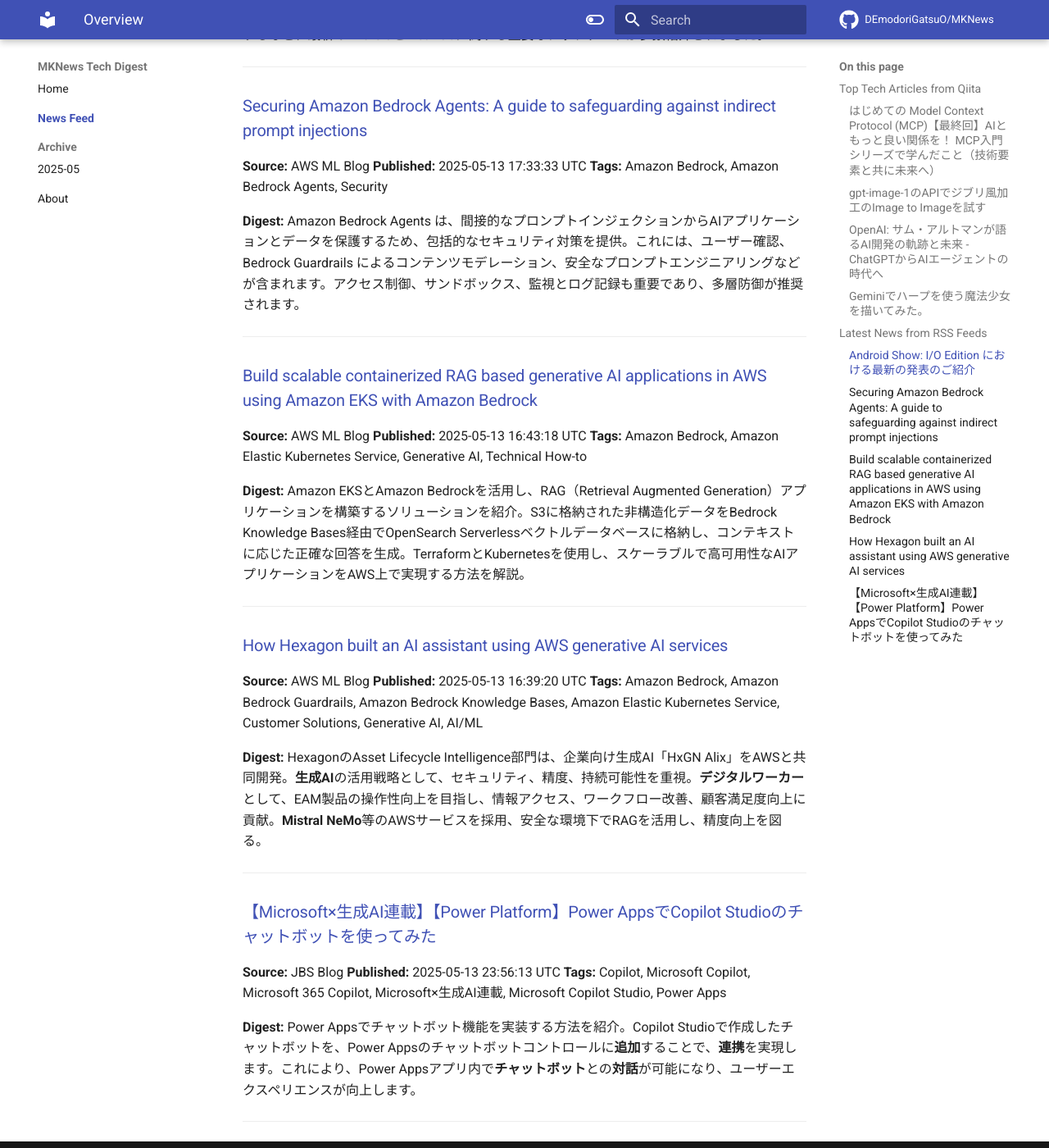
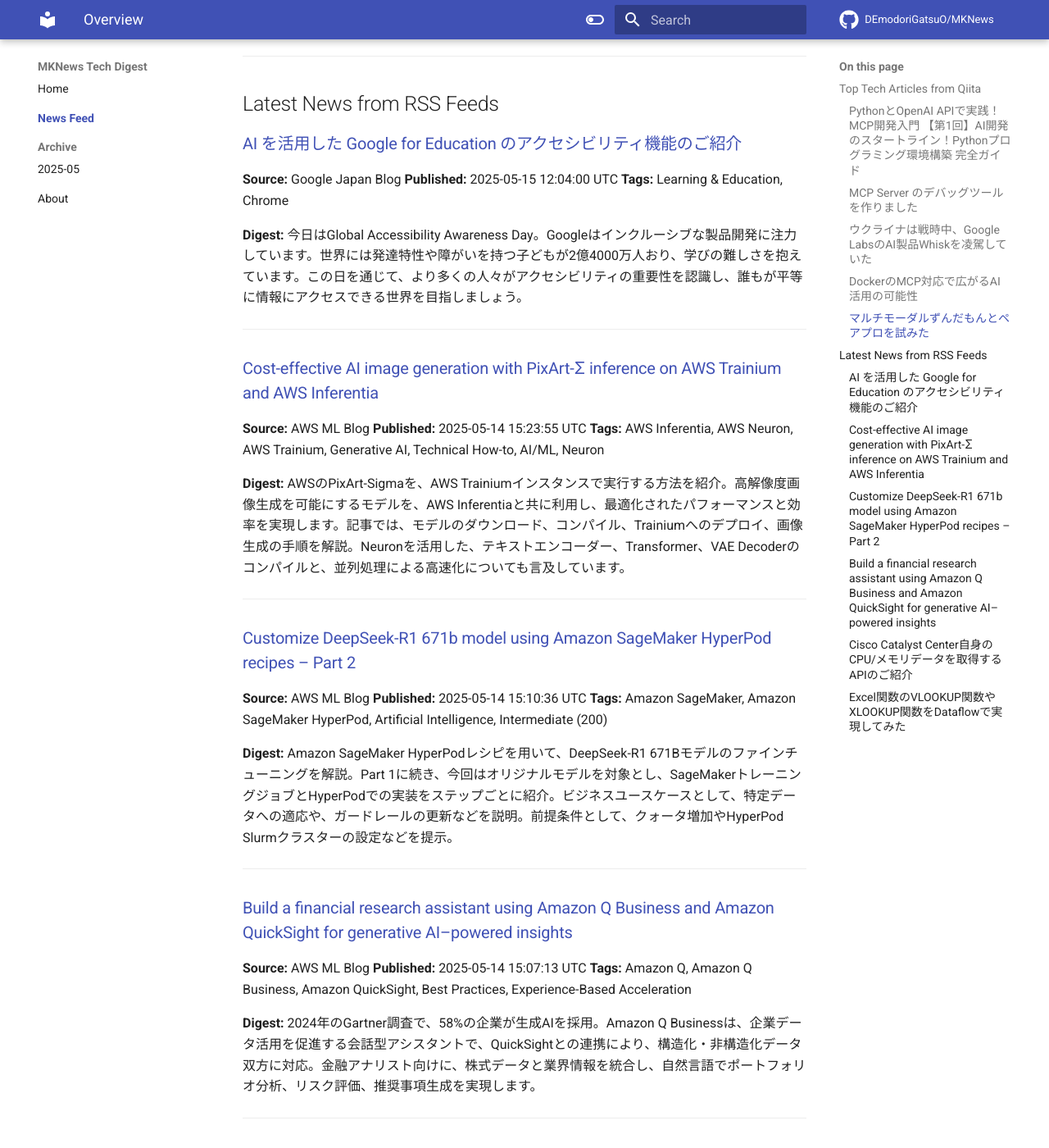
Before and after one commit to DEmodoriGatsuO/MKNews, an MkDocs documentation site: the page built from docs/news/index.md, in a window 1280 px wide and 1400 px high, scrolled down 1527 px. Shown: the whole window at 82% size. Built offline with MkDocs 1.6.1 and Material for MkDocs 9.7.7, drawn with Linux system fonts in a browser that asks for light colours; comment, search, counter and statistics services are not loaded; some of the changed text lies outside the part shown.

Commit message:
Automated AI Tech Digest - 2025-05-15

```diff
--- a/docs/news/index.md
+++ b/docs/news/index.md
@@ -1,98 +1,118 @@
-# AI Tech Trends Digest (2025-05-14)
+# AI Tech Trends Digest (2025-05-15)
 
 
 ## Top Tech Articles from Qiita
 
 
-### [はじめての Model Context Protocol (MCP)【最終回】AIともっと良い関係を！ MCP入門シリーズで学んだこと（技術要素と共に未来へ）](https://qiita.com/QueryPie/items/59fb0b1dbb9acb63c090)
-**Published:** 2025-05-13 09:52:46 UTC
-**Likes:** 6
-**Tags:** 初心者, AI, MCP, LLM, ModelContextProtocol
+### [PythonとOpenAI APIで実践！MCP開発入門 【第1回】AI開発のスタートライン！Pythonプログラミング環境構築 完全ガイド](https://qiita.com/QueryPie/items/04ac5252f5e02fa5fa49)
+**Published:** 2025-05-14 10:21:56 UTC
+**Likes:** 5
+**Tags:** Python, MCP, OpenAI, LLM, ModelContextProtocol
 
 **Digest:**
-2025年5月9日、全20回にわたる「AIとMCP」シリーズ最終回。MCPはAIの文脈理解を促す標準化技術。シリーズでは、MCPの仕組みや応用例、データ保護、未来展望を解説。最終回では、AIとのより良い関係構築のため、理解、協調、ユーザー主権、倫理、継続的な学びが重要と提言。
+AI開発入門シリーズの第1回では、PythonとOpenAI API活用に向け、環境構築の手順を解説。Pythonインストール、VSCode導入、仮想環境(venv)設定、pipによるライブラリ管理を解説し、PythonがAI開発に適する理由も説明。最後に、最初のPythonスクリプト実行で環境構築完了を確認し、次回はOpenAI APIとMCPについて解説予定です。
 
 ---
 
-### [gpt-image-1のAPIでジブリ風加工のImage to Imageを試す](https://qiita.com/n0bisuke/items/a6075c417107688481ca)
-**Published:** 2025-05-13 13:57:23 UTC
-**Likes:** 4
-**Tags:** JavaScript, Node.js, OpenAI, ChatGPT, gpt-image-1
+### [MCP Server のデバッグツールを作りました](https://qiita.com/megmogmog1965/items/9d4597b42eba18b5e233)
+**Published:** 2025-05-14 23:37:38 UTC
+**Likes:** 2
+**Tags:** JavaScript, TypeScript, MCP, LLM, ModelContextProtocol
 
 **Digest:**
-OpenAIの「gpt-image-1」APIで、画像をジブリ風に変換するImage to Image機能を紹介。Node.js環境で、APIキー設定後、画像をプロンプトでジブリ風に変換するコード例を提示。SDKあり/なしの2パターンを解説し、出力結果も公開。利用料金を抑えるため、クオリティ設定も可能で、low, medium, highの3段階から選択できる。
+[MCP] Serverのログ取得ツール `mcp-server-logger` を紹介。[Cursor]や[Claude for Desktop]でMCP Serverを動かす際のデバッグを容易にします。標準入出力やsignal、exit statusをログファイルに出力し、子プロセスとして起動したMCP Serverとの通信を中継。Mac/UnixベースOS向けで、コマンドラインや設定ファイルでの使用例も解説しています。
 
 ---
 
-### [OpenAI: サム・アルトマンが語るAI開発の軌跡と未来 - ChatGPTからAIエージェントの時代へ](https://qiita.com/RepKuririn/items/60ac4f114214b15ab6b8)
-**Published:** 2025-05-13 06:45:17 UTC
-**Likes:** 1
-**Tags:** OpenAI, 生成AI, ChatGPT, サム・アルトマン, AIエージェント
+### [ウクライナは戦時中、Google LabsのAI製品Whiskを凌駕していた](https://qiita.com/ikereinez/items/6fff870f4cd818a9bd2b)
+**Published:** 2025-05-14 17:57:22 UTC
+**Likes:** 2
+**Tags:** Google, AI, OpenAI, GPT-4, DALL-E3
 
 **Digest:**
-OpenAIのSam Altman氏が語るAIの未来は、研究ラボから世界的企業への成長、ChatGPTの利用パターン、音声インターフェースや自律エージェントへの期待など多岐に渡る。2025年にはエージェント、2026年には科学的発見、2027年にはロボットが活躍すると予測。スタートアップには逆境への対処と危機後の再建を重視するようアドバイス。未来のAIは、生活全体で利用するコアAIサブスクリプションとなる。
+ウクライナのAIエンジニアOleh Zhyntychka氏が、詐欺と戦争のストレスから、AI画像生成とGPTによるプログラミングに救いを求め、XFutuRestyleを開発。苦境を乗り越え、AIアート展覧会で成功、CBランク200位入り。4つの展示会開催、ウクライナで会社設立。グーグルラボのWhiskを超える快挙も。ウクライナでのAI利用は限定的で、知識と実践の間にギャップがある現状も示唆。
 
 ---
 
-### [Geminiでハープを使う魔法少女を描いてみた。](https://qiita.com/nori-channel/items/92d6751c8c899cb6f7f2)
-**Published:** 2025-05-13 21:42:24 UTC
-**Likes:** 0
-**Tags:** Gemini
+### [DockerのMCP対応で広がるAI活用の可能性](https://qiita.com/Cyber_Diver/items/b27a528c77b7ecec745b)
+**Published:** 2025-05-14 08:51:01 UTC
+**Likes:** 2
+**Tags:** 初心者, Docker, AI, MCP, LLM
 
 **Digest:**
-Geminiを用いて、ハープを使う魔法少女を生成する試みが行われました。「光」「闇」「聖なる」ハープを持つ魔法少女のイラストが生成され、プロンプトと実行結果が公開されています。最終的に、生成された聖なるハープの魔法少女が可愛らしいという感想で締めくくられています。
+MCP（Model Context Protocol）は、AIモデルとデータソースやツールを接続する標準化された方法で、生成AI界隈で注目されています。Docker Desktopにも新機能として搭載され、安全なMCPサーバの検索・インストールを可能に。脆弱性も報告される中、Docker MCP Toolkitは対策済み。自社Redmineとの連携やDifyとの連携で、AIエージェント活用の可能性も示唆されています。
+
+---
+
+### [マルチモーダルずんだもんとペアプロを試みた](https://qiita.com/shuji-k/items/16f88ad1a0b0b7503fbc)
+**Published:** 2025-05-15 02:07:48 UTC
+**Likes:** 1
+**Tags:** AI, Gemini, GoogleCloud, VOICEVOX, ずんだもん
+
+**Digest:**
+AIによるペアプロサービスを、マルチモーダルAIと**Google Cloud Vertex AI**で実現。**TypeScript**と**Python**を使用し、画面キャプチャと音声入力を組み合わせ、**VOICEVOX CORE**で**ずんだもん**の音声生成も実装。新人エンジニア向けに、コードレビューと解説を行う機能を目指し、今後の改善に期待。
 
 ---
 
 ## Latest News from RSS Feeds
 
 
-### [Android Show: I/O Edition における最新の発表のご紹介](https://blog.google/intl/ja-jp/products/android-chrome-play/android-show-io-edition/)
+### [AI を活用した Google for Education のアクセシビリティ機能のご紹介](https://blog.google/intl/ja-jp/company-news/outreach-initiatives/ai-google-for-education/)
 **Source:** Google Japan Blog
-**Published:** 2025-05-14 02:31:00 UTC
-**Tags:** Android
+**Published:** 2025-05-15 12:04:00 UTC
+**Tags:** Learning & Education, Chrome
 
 **Digest:**
-Googleの「The Android Show: I/O Edition」では、Android 16とWear OS 6の大規模リニューアルを発表。さらに、Geminiをより多くの端末へ搭載し、ユーザーと端末の安全性を強化するなど、最新のAndroidとWear OSに関する重要なアップデートが多数紹介されました。
+今日はGlobal Accessibility Awareness Day。Googleはインクルーシブな製品開発に注力しています。世界には発達特性や障がいを持つ子どもが2億4000万人おり、学びの難しさを抱えています。この日を通じて、より多くの人々がアクセシビリティの重要性を認識し、誰もが平等に情報にアクセスできる世界を目指しましょう。
 
 ---
 
-### [Securing Amazon Bedrock Agents: A guide to safeguarding against indirect prompt injections](https://aws.amazon.com/blogs/machine-learning/securing-amazon-bedrock-agents-a-guide-to-safeguarding-against-indirect-prompt-injections/)
+### [Cost-effective AI image generation with PixArt-Σ inference on AWS Trainium and AWS Inferentia](https://aws.amazon.com/blogs/machine-learning/cost-effective-ai-image-generation-with-pixart-%CF%83-inference-on-aws-trainium-and-aws-inferentia/)
 **Source:** AWS ML Blog
-**Published:** 2025-05-13 17:33:33 UTC
-**Tags:** Amazon Bedrock, Amazon Bedrock Agents, Security
+**Published:** 2025-05-14 15:23:55 UTC
+**Tags:** AWS Inferentia, AWS Neuron, AWS Trainium, Generative AI, Technical How-to, AI/ML, Neuron
 
 **Digest:**
-Amazon Bedrock Agents は、間接的なプロンプトインジェクションからAIアプリケーションとデータを保護するため、包括的なセキュリティ対策を提供。これには、ユーザー確認、Bedrock Guardrails によるコンテンツモデレーション、安全なプロンプトエンジニアリングなどが含まれます。アクセス制御、サンドボックス、監視とログ記録も重要であり、多層防御が推奨されます。
+AWSのPixArt-Sigmaを、AWS Trainiumインスタンスで実行する方法を紹介。高解像度画像生成を可能にするモデルを、AWS Inferentiaと共に利用し、最適化されたパフォーマンスと効率を実現します。記事では、モデルのダウンロード、コンパイル、Trainiumへのデプロイ、画像生成の手順を解説。Neuronを活用した、テキストエンコーダー、Transformer、VAE Decoderのコンパイルと、並列処理による高速化についても言及しています。
 
 ---
 
-### [Build scalable containerized RAG based generative AI applications in AWS using Amazon EKS with Amazon Bedrock](https://aws.amazon.com/blogs/machine-learning/build-scalable-containerized-rag-based-generative-ai-applications-in-aws-using-amazon-eks-with-amazon-bedrock/)
+### [Customize DeepSeek-R1 671b model using Amazon SageMaker HyperPod recipes – Part 2](https://aws.amazon.com/blogs/machine-learning/customize-deepseek-r1-671b-model-using-amazon-sagemaker-hyperpod-recipes-part-2/)
 **Source:** AWS ML Blog
-**Published:** 2025-05-13 16:43:18 UTC
-**Tags:** Amazon Bedrock, Amazon Elastic Kubernetes Service, Generative AI, Technical How-to
+**Published:** 2025-05-14 15:10:36 UTC
+**Tags:** Amazon SageMaker, Amazon SageMaker HyperPod, Artificial Intelligence, Intermediate (200)
 
 **Digest:**
-Amazon EKSとAmazon Bedrockを活用し、RAG（Retrieval Augmented Generation）アプリケーションを構築するソリューションを紹介。S3に格納された非構造化データをBedrock Knowledge Bases経由でOpenSearch Serverlessベクトルデータベースに格納し、コンテキストに応じた正確な回答を生成。TerraformとKubernetesを使用し、スケーラブルで高可用性なAIアプリケーションをAWS上で実現する方法を解説。
+Amazon SageMaker HyperPodレシピを用いて、DeepSeek-R1 671Bモデルのファインチューニングを解説。Part 1に続き、今回はオリジナルモデルを対象とし、SageMakerトレーニングジョブとHyperPodでの実装をステップごとに紹介。ビジネスユースケースとして、特定データへの適応や、ガードレールの更新などを説明。前提条件として、クォータ増加やHyperPod Slurmクラスターの設定などを提示。
 
 ---
 
-### [How Hexagon built an AI assistant using AWS generative AI services](https://aws.amazon.com/blogs/machine-learning/how-hexagon-built-an-ai-assistant-using-aws-generative-ai-services/)
+### [Build a financial research assistant using Amazon Q Business and Amazon QuickSight for generative AI–powered insights](https://aws.amazon.com/blogs/machine-learning/build-a-financial-research-assistant-using-amazon-q-business-and-amazon-quicksight-for-generative-ai-powered-insights/)
 **Source:** AWS ML Blog
-**Published:** 2025-05-13 16:39:20 UTC
-**Tags:** Amazon Bedrock, Amazon Bedrock Guardrails, Amazon Bedrock Knowledge Bases, Amazon Elastic Kubernetes Service, Customer Solutions, Generative AI, AI/ML
+**Published:** 2025-05-14 15:07:13 UTC
+**Tags:** Amazon Q, Amazon Q Business, Amazon QuickSight, Best Practices, Experience-Based Acceleration
 
 **Digest:**
-HexagonのAsset Lifecycle Intelligence部門は、企業向け生成AI「HxGN Alix」をAWSと共同開発。**生成AI**の活用戦略として、セキュリティ、精度、持続可能性を重視。**デジタルワーカー**として、EAM製品の操作性向上を目指し、情報アクセス、ワークフロー改善、顧客満足度向上に貢献。**Mistral NeMo**等のAWSサービスを採用、安全な環境下でRAGを活用し、精度向上を図る。
+2024年のGartner調査で、58%の企業が生成AIを採用。Amazon Q Businessは、企業データ活用を促進する会話型アシスタントで、QuickSightとの連携により、構造化・非構造化データ双方に対応。金融アナリスト向けに、株式データと業界情報を統合し、自然言語でポートフォリオ分析、リスク評価、推奨事項生成を実現します。
 
 ---
 
-### [【Microsoft×生成AI連載】【Power Platform】Power AppsでCopilot Studioのチャットボットを使ってみた](https://blog.jbs.co.jp/entry/2025/05/14/085613)
+### [Cisco Catalyst Center自身のCPU/メモリデータを取得するAPIのご紹介](https://blog.jbs.co.jp/entry/2025/05/15/133050)
 **Source:** JBS Blog
-**Published:** 2025-05-13 23:56:13 UTC
-**Tags:** Copilot, Microsoft Copilot, Microsoft 365 Copilot, Microsoft×生成AI連載, Microsoft Copilot Studio, Power Apps
+**Published:** 2025-05-15 04:30:50 UTC
+**Tags:** Cisco, Cisco DNA Center, Cisco Catalyst Center, Tech
 
 **Digest:**
-Power Appsでチャットボット機能を実装する方法を紹介。Copilot Studioで作成したチャットボットを、Power Appsのチャットボットコントロールに**追加**することで、**連携**を実現します。これにより、Power Appsアプリ内で**チャットボット**との**対話**が可能になり、ユーザーエクスペリエンスが向上します。
+Cisco Catalyst Center (CatC) のAssurance機能はネットワークデバイスの状態をGUIで可視化しますが、CatC自身のデータは含まれません。過去30日間の統計情報確認やレポート出力は可能ですが、CatC自身のCPUやメモリ使用率を把握するには、System Performance APIやSystem Performance Historical APIなどのAPIを利用する必要があります。
 
 ---
+
+### [Excel関数のVLOOKUP関数やXLOOKUP関数をDataflowで実現してみた](https://blog.jbs.co.jp/entry/2025/05/14/173718)
+**Source:** JBS Blog
+**Published:** 2025-05-14 08:37:18 UTC
+**Tags:** dataflow, Dynamics 365, Power Platform
+
+**Digest:**
+Dataverseへのデータ投入に、データフローが便利です。ローカルファイルやAzure BLOB、SQL DBのデータを対象に、特定の条件で絞り込むことも可能です。まるでExcelのVLOOKUPやXLOOKUPのように、必要なデータだけをDataverseへ投入できます。
+
+---
```
